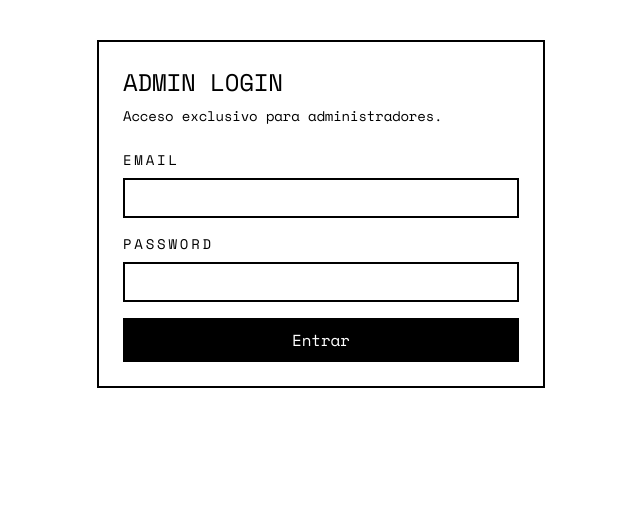
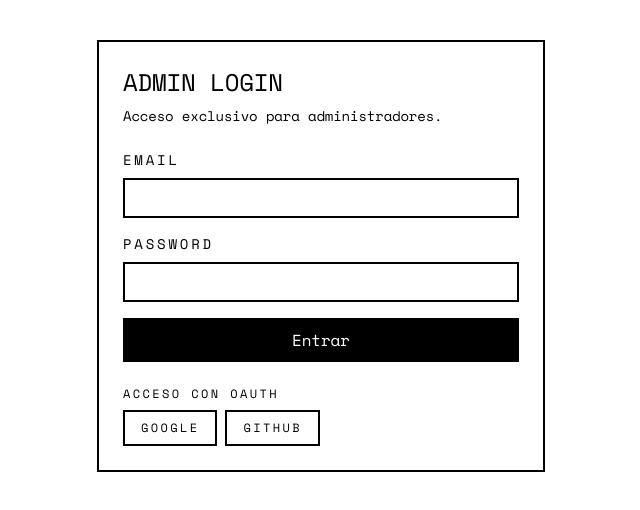
Before and after one commit to Omanaite/Agitprop, a Next.js app: page /admin/login in a window 1280 px wide. Shown: the top 510 px of the page, without its empty margins (319-959 px from the left). Built offline with nearby package versions, Linux system fonts and the light colour scheme.

Commit message:
feat: add oauth login buttons

```diff
--- a/app/admin/login/page.tsx
+++ b/app/admin/login/page.tsx
@@ -74,6 +74,26 @@ export default function AdminLoginPage({ searchParams }: LoginPageProps) {
             Entrar
           </button>
         </form>
+
+        <div className="mt-6 grid gap-2">
+          <p className="text-xs uppercase tracking-[0.2em]">
+            Acceso con OAuth
+          </p>
+          <div className="flex flex-wrap gap-2">
+            <a
+              className="theme-border px-4 py-2 text-xs uppercase tracking-[0.2em]"
+              href="/api/admin/integrations/oauth?provider=google"
+            >
+              Google
+            </a>
+            <a
+              className="theme-border px-4 py-2 text-xs uppercase tracking-[0.2em]"
+              href="/api/admin/integrations/oauth?provider=github"
+            >
+              GitHub
+            </a>
+          </div>
+        </div>
       </div>
     </div>
   );
```
